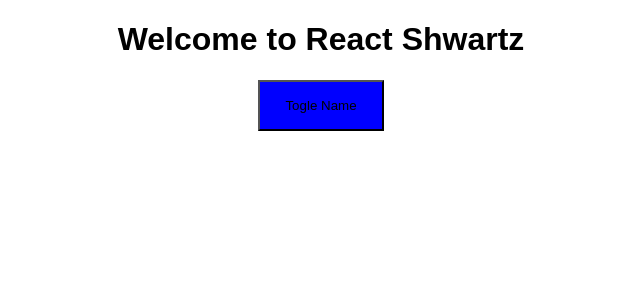
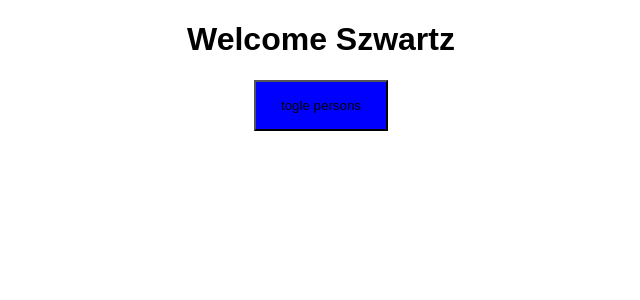
Before and after one commit to Areckyfox/ReactShwarz, a React app in the folder burger-schwartz/: page / in a window 1280 px wide. Shown: the top 300 px of the page, without its empty margins (319-959 px from the left). Built offline with nearby package versions, Linux system fonts and the light colour scheme.

Commit message:
Cockpit component move to outside app component

```diff
--- /dev/null
+++ b/burger-schwartz/src/components/Cockpit/Cockpit.css
@@ -0,0 +1,4 @@
+.buttonns {
+  background-color: blue;
+  padding: 16px 25px;
+}
--- a/burger-schwartz/src/components/Cockpit/Cockpit.js
+++ b/burger-schwartz/src/components/Cockpit/Cockpit.js
@@ -0,0 +1,20 @@
+import React from 'react';
+import classes from './Cockpit.css';
+
+const cockpit = (props) => {
+    const {textWelcome, textButton, clicked} = props;
+
+    return (
+        <div>
+            <h1>{textWelcome}</h1>
+            <button
+            className={classes.buttonns}
+            onClick={clicked}
+            >
+            {textButton}
+            </button>
+        </div>
+    )
+}
+
+export default cockpit;
--- a/burger-schwartz/src/containers/App.css
+++ b/burger-schwartz/src/containers/App.css
@@ -2,12 +2,6 @@
   text-align: center;
 }
 
-.buttonns {
-  background-color: blue;
-  padding: 16px 25px;
-}
-
-
 :global .fontItalic {
   font-style: italic;
 }
--- a/burger-schwartz/src/containers/App.js
+++ b/burger-schwartz/src/containers/App.js
@@ -1,6 +1,7 @@
 import React, { Component } from "react";
 import classes from "./App.css";
 import Persons from "../components/Persons/Persons";
+import Cockpit from '../components/Cockpit/Cockpit';
 
 class App extends Component {
   state = {
@@ -49,13 +50,11 @@ class App extends Component {
     }
     return (
       <div className={classes.App}>
-        <h1>Welcome to React Shwartz</h1>
-        <button
-          className={classes.buttonns}
-          onClick={this.togglePersonsHandlers}
-        >
-          Togle Name
-        </button>
+        <Cockpit clicked={this.togglePersonsHandlers}
+        textWelcome={"Welcome Szwartz"}
+        textButton={"togle persons"}
+
+        />
         {persons}
       </div>
     );
```
